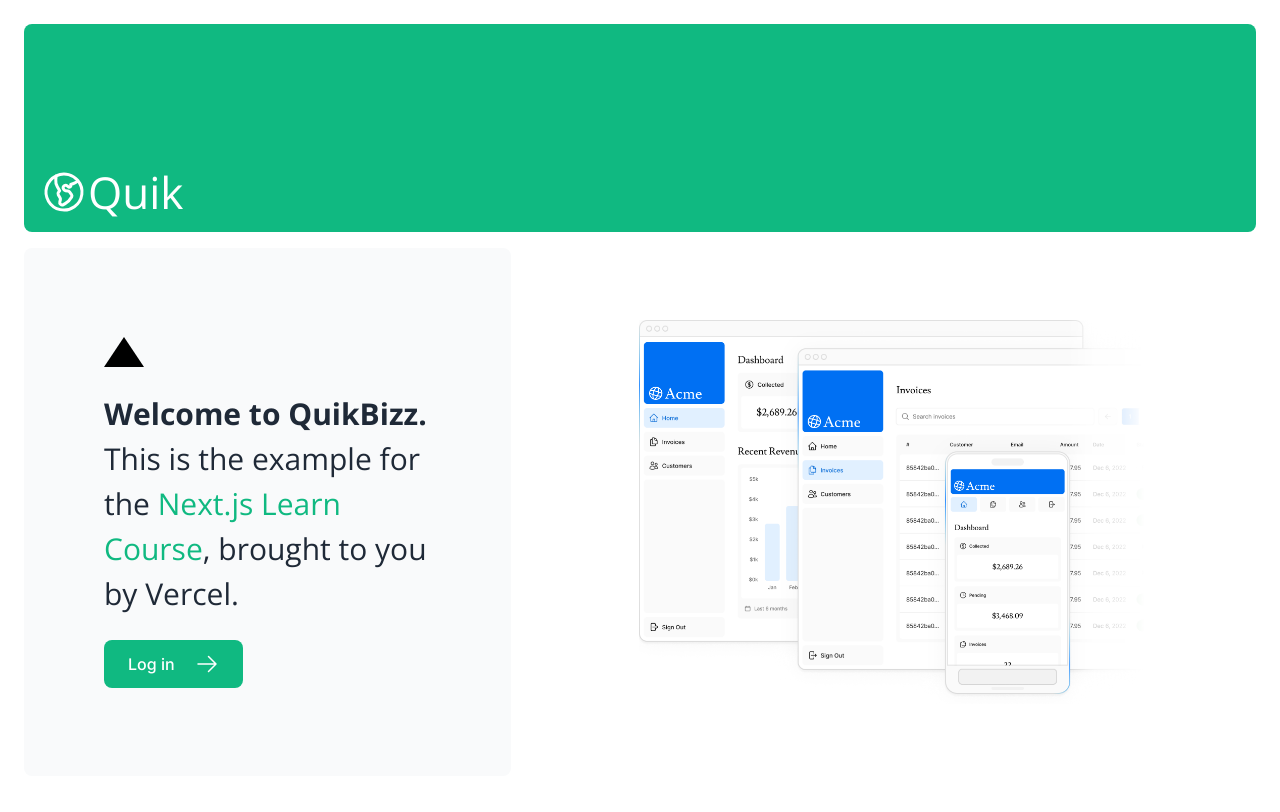
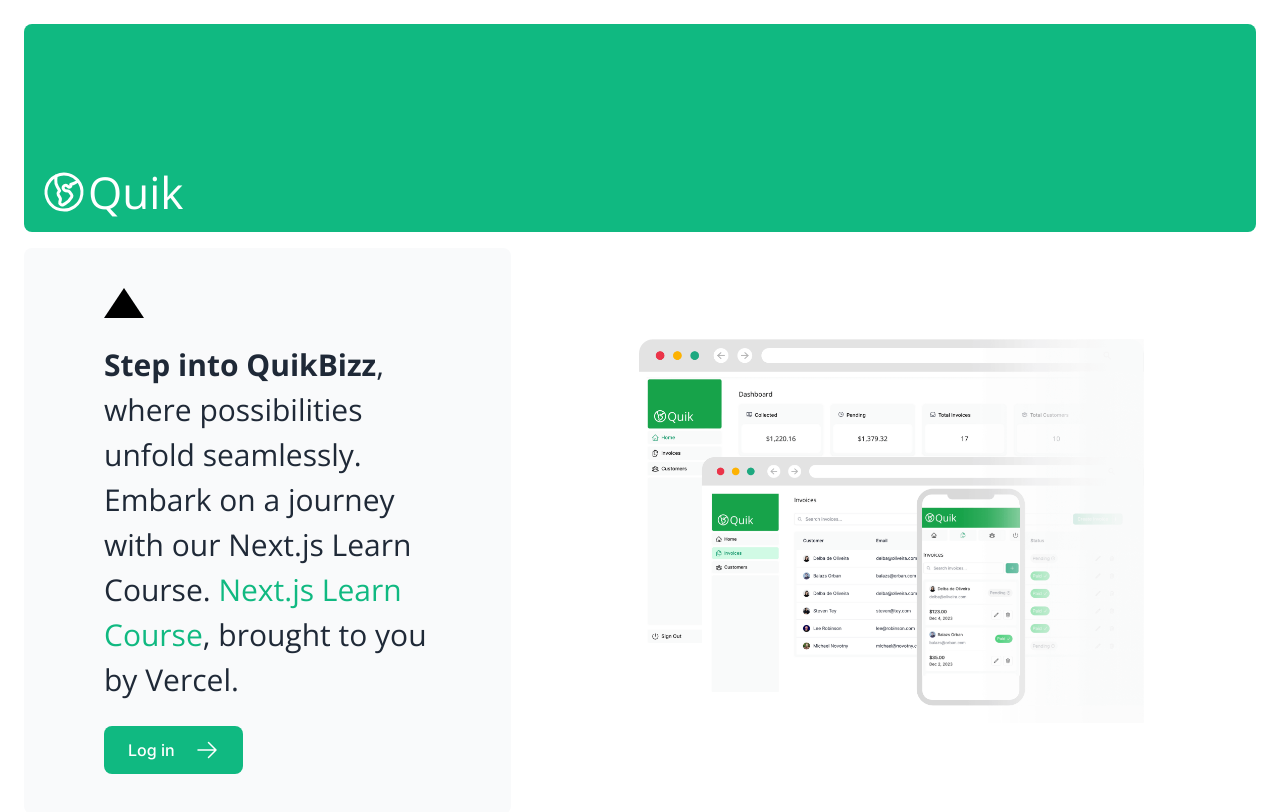
Before and after one commit to myplancash/nextjs-dashboard, a Next.js app: page / in a window 1280 px wide. Shown: the top 812 px of the page. Built offline with nearby package versions, Linux system fonts and the light colour scheme.

Commit message:
new hero image

```diff
--- a/app/page.tsx
+++ b/app/page.tsx
@@ -17,7 +17,7 @@
             className={styles.shape}
           />
           <p className={`${lusitana.className} text-xl text-gray-800 md:text-3xl md:leading-normal`}>
-            <strong>Welcome to QuikBizz.</strong> This is the example for the{' '}
+            <strong>Step into QuikBizz</strong>, where possibilities unfold seamlessly. Embark on a journey with our Next.js Learn Course. {' '}
             <a href="https://nextjs.org/learn/" className="text-emerald-500">
               Next.js Learn Course
             </a>
@@ -33,14 +33,14 @@
         <div className="flex items-center justify-center p-6 md:w-3/5 md:px-28 md:py-12">
           {/* Add Hero Images Here */}
           <Image
-            src="/hero-desktop.png"
+            src="/hero-desktop-1.png"
             width={1000}
             height={760}
             className="hidden md:block"
             alt="Screenshots of the dashboard project showing desktop version"
           />
           <Image
-            src='/hero-mobile.png'
+            src='/hero-mobile-1.png'
             width={560}
             height={620}
             className='block md:hidden '
```
Also changed, not shown: public/hero-desktop-1.png (added), public/hero-mobile-1.png (added).
